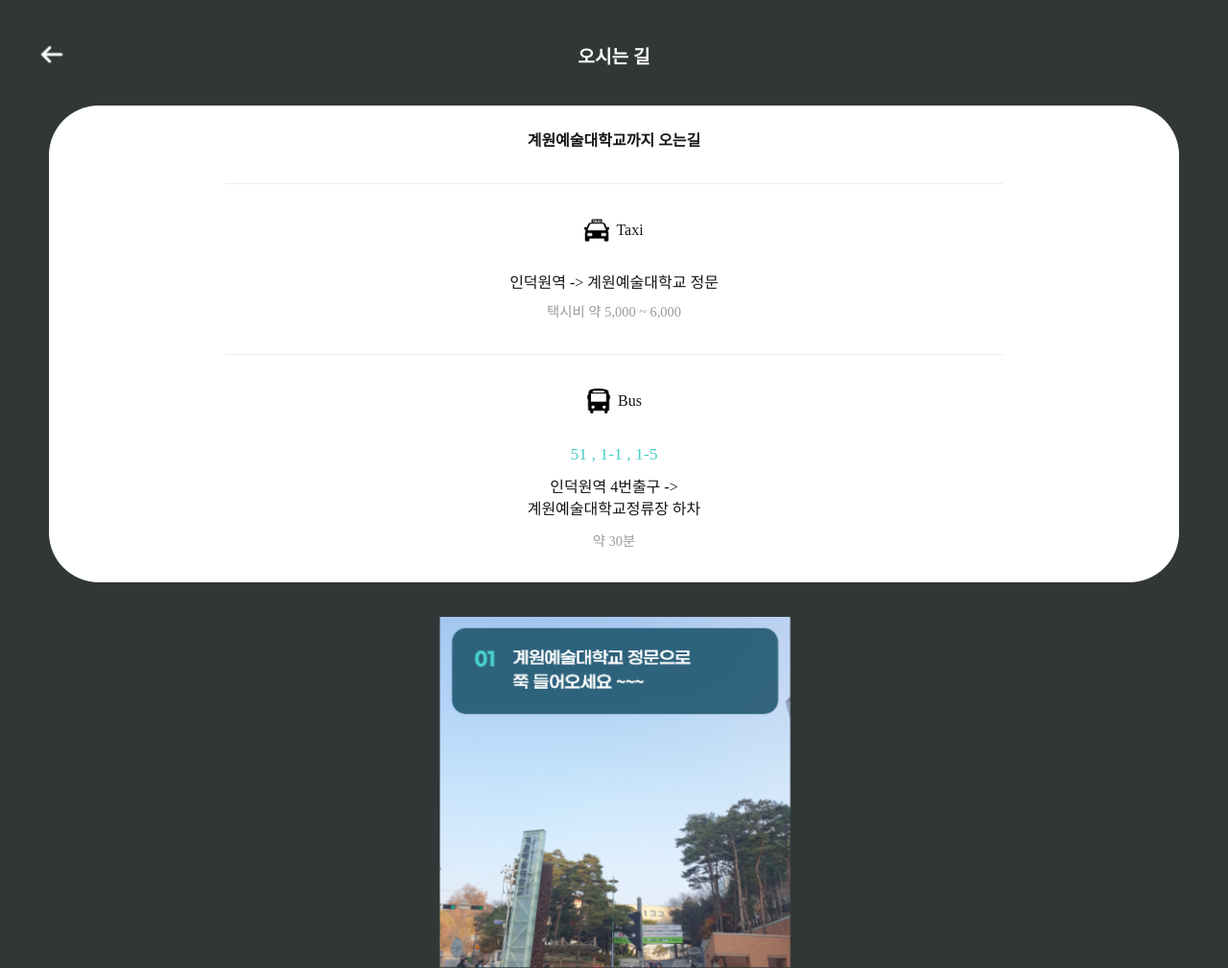
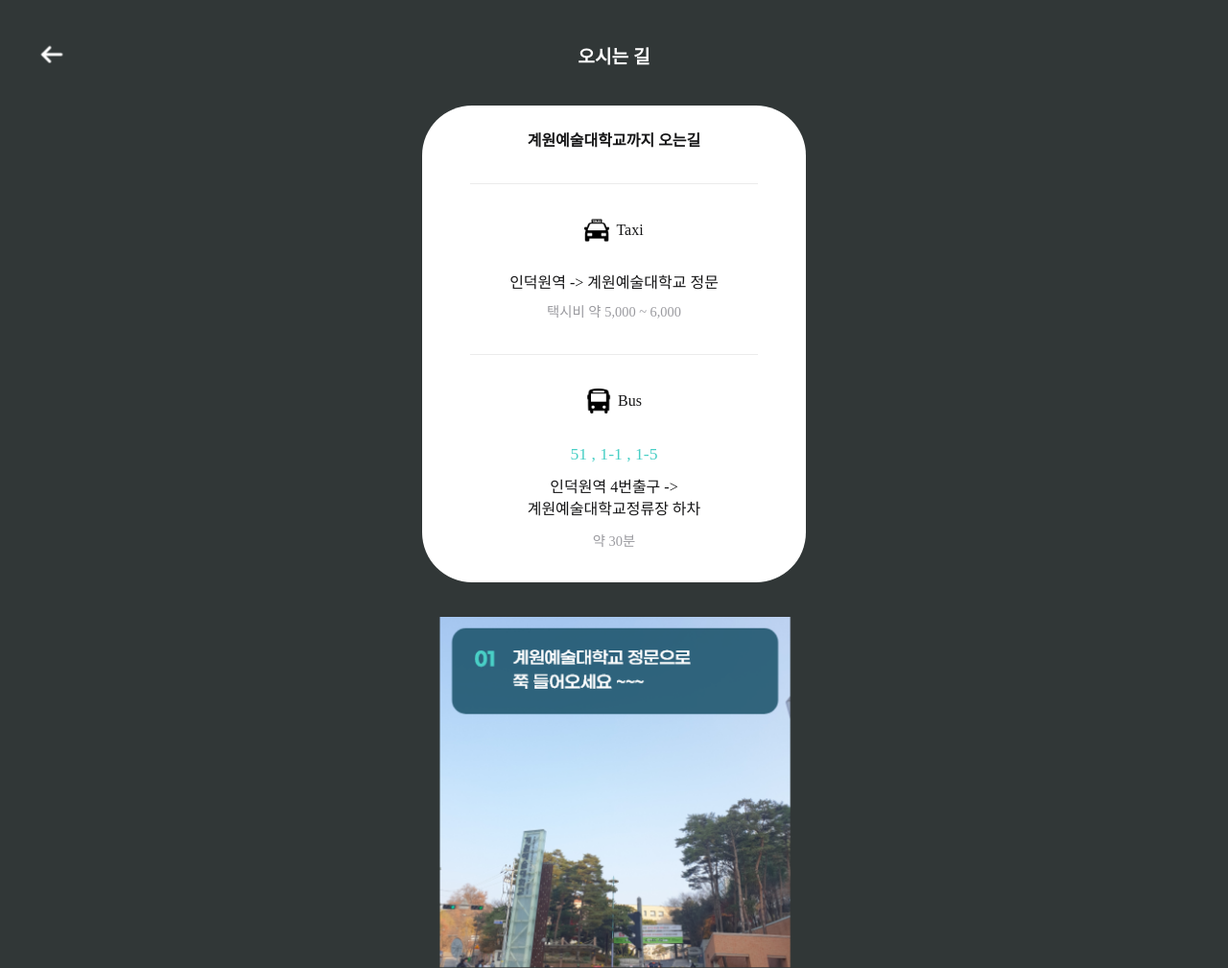
Before and after one commit to jikor1st/howtocome, a plain HTML site: page howtocome.html in a window 1280 px wide. Shown: the top 1009 px of the page at 96% size. Drawn offline with Linux system fonts and the light colour scheme; a web font is replaced by a local one.

Commit message:
changeup

```diff
--- a/css/style.css
+++ b/css/style.css
@@ -20,6 +20,7 @@ section{
 }
 .box{
     width:92%;
+    max-width:400px;
     height:321px;
     /* height:75.4926vh; */
     border-radius:52px;
@@ -30,6 +31,7 @@ section{
 .check-your-con{
     /* display:none; */
     width:64vw;
+    max-width:300px;
     margin:0 auto;
 }
 .logo-con{
@@ -40,6 +42,7 @@ section{
 .name-input{
     font-family: 'S-CoreDream-4Regular';
     width:62.4vw;height:61px;border-radius:25px;
+    max-width:300px;
     border:1px solid #DEDEDE;font-size:1rem;
     text-align:center;
     position:absolute;left:50%;top:50%;transform:translate(-50%,-50%);
--- a/css/style2.css
+++ b/css/style2.css
@@ -21,6 +21,7 @@ section{
     font-size:1.2rem;text-align: center;color:white;
 }
 .box{
+    max-width:400px;
     width:92%;
     height:auto;
     /* height:75.4926vh; */
@@ -36,7 +37,8 @@ section{
     margin-bottom:4.5vh;
 }
 .box-con hr{
-    width:63.3493vw;border-top:1px solid #EBEBEB;
+    width:63.3493vw;
+    max-width:300px;border-top:1px solid #EBEBEB;
     margin:0 auto;
 }
 .howtocome{
```
